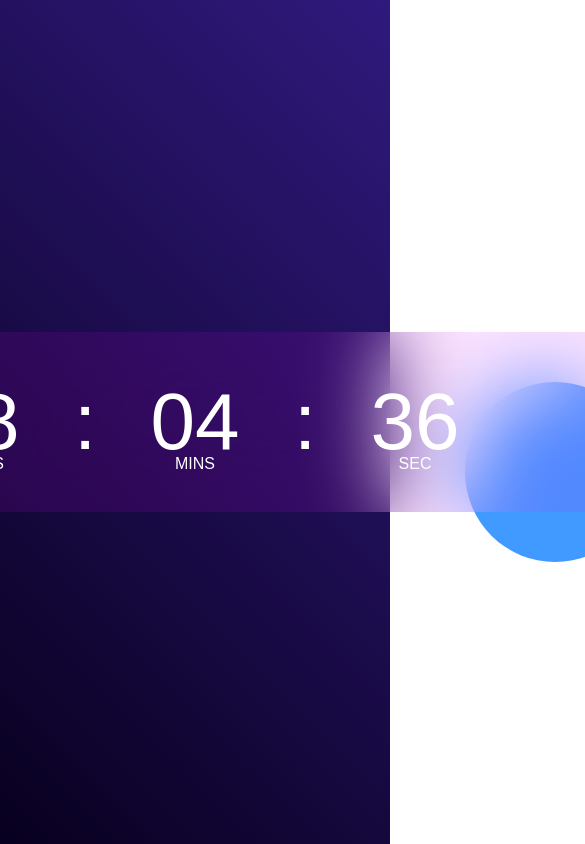
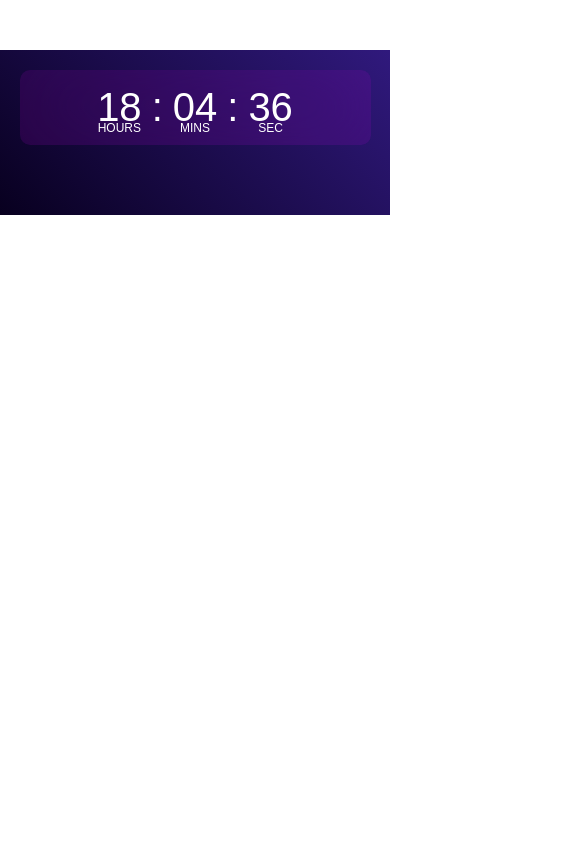
Before and after one commit to Fatima-progmmer/Digital-Clock, a plain HTML site: page index.html in a window 390 px wide. Shown: the top 844 px of the page, 585 px wide, since content can reach past the window. Drawn offline with Linux system fonts and the light colour scheme.

Commit message:
Update style.css

```diff
--- a/style.css
+++ b/style.css
@@ -78,7 +78,55 @@
 #clock-hours::after {
     content: "HOURS";
 }
+/* For screens up to 800px */
+@media only screen and (max-width: 800px) {
+    .container {
+        width: 90%;
+        height: auto;
+        position: static;
+        transform: none;
+        margin: 50px auto;
+        padding-top: 20px;
+    }
+    .clock {
+        flex-wrap: wrap;
+        padding: 10px;
+    }
+    .clock span {
+        font-size: 60px;
+        width: auto;
+        margin: 10px;
+    }
+    .container::before,
+    .container::after {
+        display: none;
+    }
+}
 
+/* For screens up to 600px */
+@media only screen and (max-width: 600px) {
+    .clock span {
+        font-size: 50px;
+        margin: 8px;
+    }
+    .clock span::after {
+        font-size: 14px;
+    }
+}
+
+/* For screens up to 400px */
+@media only screen and (max-width: 400px) {
+    .clock span {
+        font-size: 40px;
+        margin: 5px;
+    }
+    .clock span::after {
+        font-size: 12px;
+    }
+    .hero {
+        min-height: auto;
+        padding-bottom: 20px;
+    }
 #clock-minutes::after {
     content: "MINS";
 }
```
